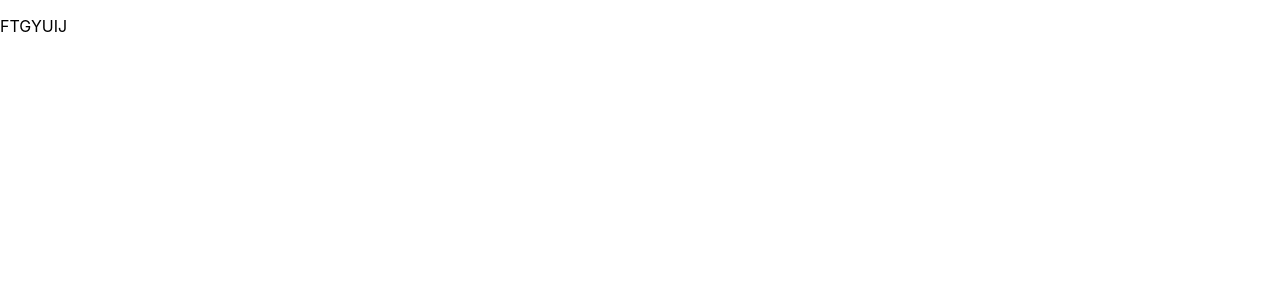
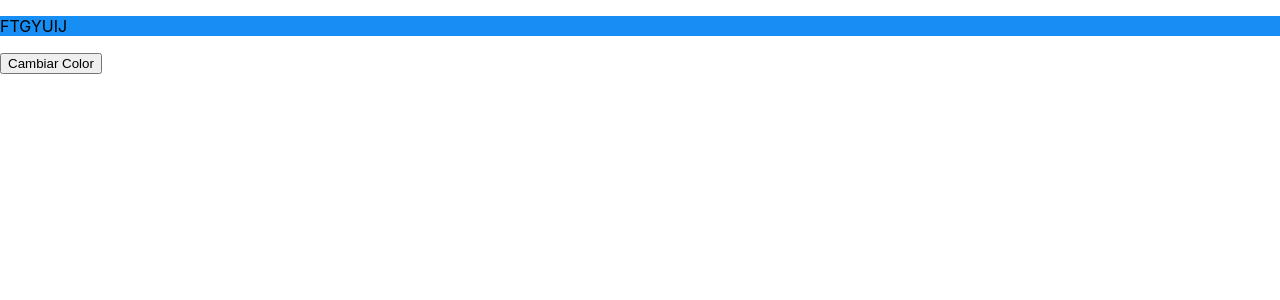
Before and after one commit to mvalencia29/app-clima, a React (Create React App) app: page / in a window 1280 px wide. Shown: the top 300 px of the page. Built offline with nearby package versions, Linux system fonts and the light colour scheme.

Commit message:
Probando el cambio de tema

```diff
--- /dev/null
+++ b/src/App.css
@@ -0,0 +1,15 @@
+:root {
+  --color: #168ef4;
+}
+
+.is-light-mode {
+  --color: #168ef4;
+}
+
+.is-dark-mode {
+  --color: #1d2029;
+}
+
+p {
+    background: var(--color);
+}
--- a/src/App.js
+++ b/src/App.js
@@ -1,9 +1,15 @@
 import React from "react";
+import "./App.css";
 
 function App() {
+  const handleChangeColor = () => {
+    document.body.classList.toggle("is-dark-mode");
+  };
+
   return (
     <div className="App">
       <p>FTGYUIJ</p>
+      <button onClick={handleChangeColor}>Cambiar Color</button>
     </div>
   );
 }
--- a/src/App.scss
+++ /dev/null
@@ -1 +0,0 @@
-$color : red;
```
